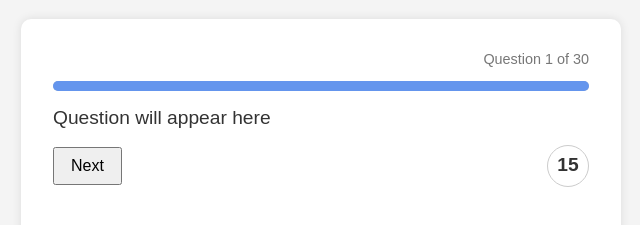
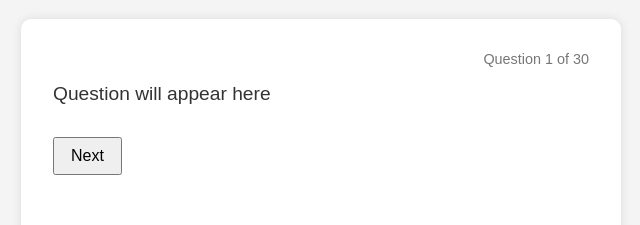
Before and after one commit to Z124392-EduardoCunha-Santiago/wdpweek5homework, a plain HTML site: page part2/index.html in a window 1280 px wide. Shown: the part 93-318 px from the top of the page, without its empty margins (319-959 px from the left). Drawn offline with Linux system fonts and the light colour scheme.

Commit message:
Update index.html

```diff
--- a/part2/index.html
+++ b/part2/index.html
@@ -25,7 +25,7 @@
     #question-count {
       font-size: 0.9rem;
       color: #777;
-      margin-bottom: 0.9rem;
+      margin-bottom: 1rem;
       text-align: right;
     }
     #question {
@@ -37,47 +37,13 @@
       margin: 0.5rem 0;
     }
     button {
+      margin-top: 1rem;
       padding: 0.5rem 1rem;
       font-size: 1rem;
     }
     #result {
       margin-top: 2rem;
       font-weight: bold;
-      text-align: center;
-    }
-
-    #progress-bar-container {
-      width: 100%;
-      height: 10px;
-      background-color: #ccc;
-      margin-bottom: 1rem;
-      border-radius: 10px;
-    }
-
-    #progress-bar {
-      height: 10px;
-      background-color: cornflowerblue;
-      margin-bottom: 1rem;
-      border-radius: 10px;
-    }
-
-    footer {
-      margin-top: 1rem;
-      display: flex;
-      justify-content: space-between;
-      align-items: center;
-    }
-
-    #countdown {
-      height: 1.5rem;
-      width: 1.5rem;
-      font-weight: bold;
-      font-size: 1.2rem;
-      border-radius: 50%;
-      border-color: #ccc;
-      border-style: solid;
-      border-width: 1px;
-      padding: 0.5rem;
       text-align: center;
     }
   </style>
@@ -87,17 +53,12 @@
   <h1>JavaScript Quiz</h1>
   <div class="quiz-box">
     <div id="question-count">Question 1 of 30</div>
-    <div id="progress-bar-container">
-      <div id="progress-bar"></div>
-    </div>
     <div id="question">Question will appear here</div>
     <div id="options"></div>
-    <footer>
-      <button id="nextBtn">Next</button>
-      <div id="countdown">15</div>
-    </footer>
+    <button id="nextBtn">Next</button>
     <div id="result"></div>
   </div>
+
   <script src="script.js"></script>
 </body>
 </html>
```
